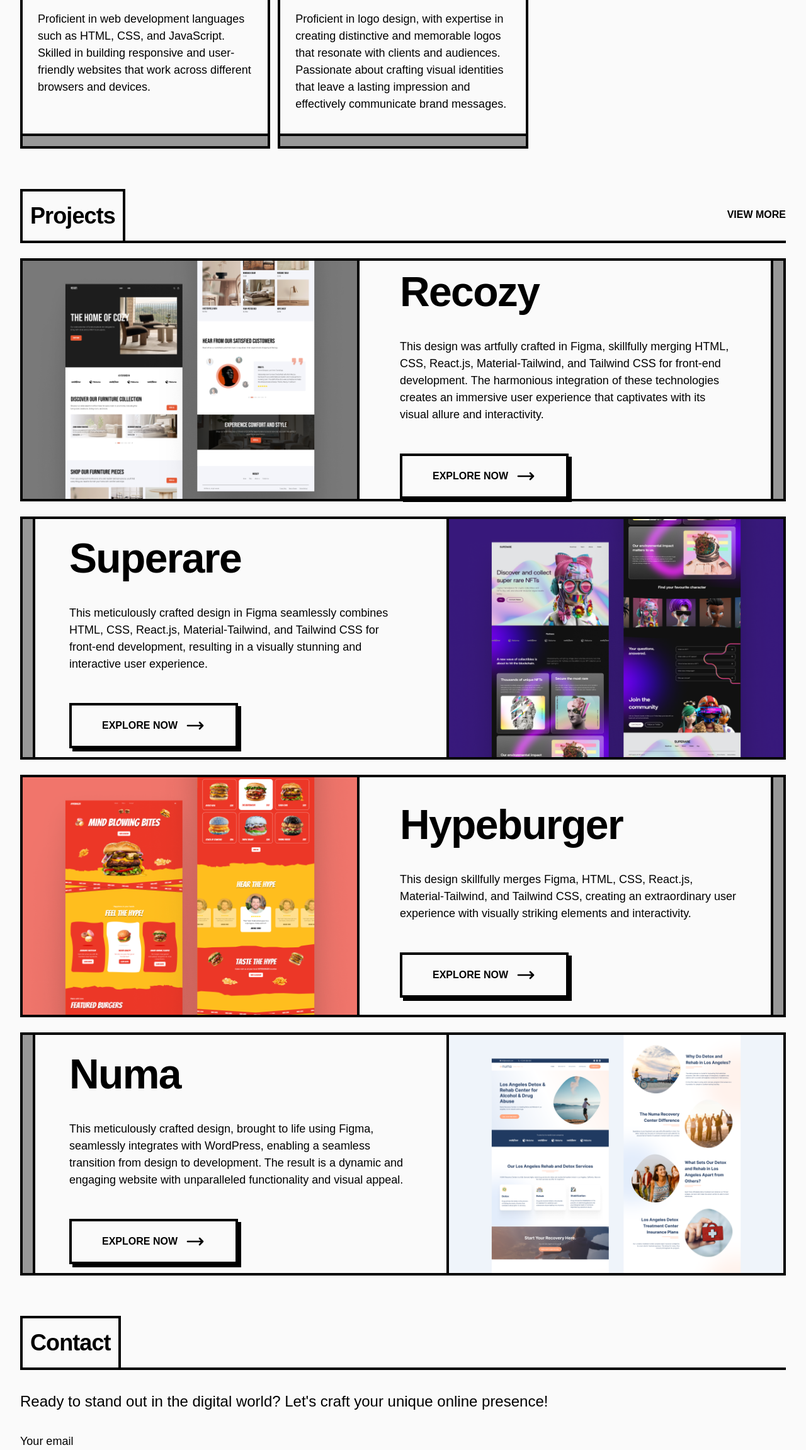
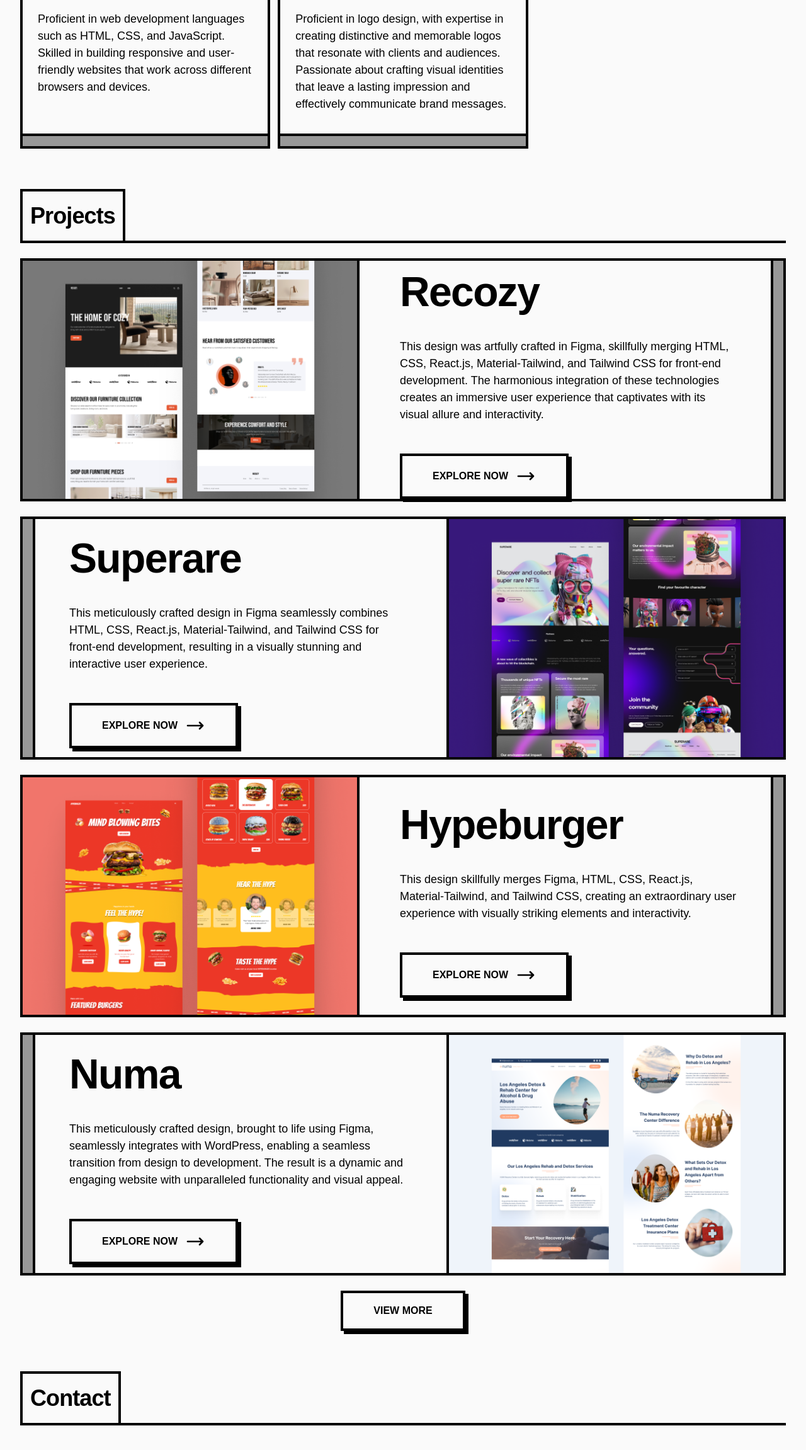
Before and after one commit to Drinooo/portfolio-retro, a React (Vite) app: page / in a window 1280 px wide. Shown: the part 2771-5073 px from the top of the page at 63% size. Built offline with nearby package versions, Linux system fonts and the light colour scheme; a web font is replaced by a local one.

Commit message:
View All button position

```diff
--- a/src/components/Common/ButtonComponent.jsx
+++ b/src/components/Common/ButtonComponent.jsx
@@ -28,11 +28,11 @@ export const ExploreButton = (props) => {
 };
 
 export const ViewMoreButton = (props) => {
-  const { variant = "text", children, className } = props;
+  const { variant = "outlined", children, className } = props;
   return (
     <Button
       variant={variant}
-      className="flex items-center rounded-none w-full md:w-auto p-0"
+      className="flex items-center rounded-none md:w-auto border-4 shadow-retro"
     >
       {children}
     </Button>
--- a/src/components/Sections/ProjectSection.jsx
+++ b/src/components/Sections/ProjectSection.jsx
@@ -11,9 +11,6 @@ const ProjectSection = () => {
           <h2 className="mb-0 sm:text-h6Mobile md:text-h6 tracking-tight font-semibold text-gray-900 dark:text-white border-t-4 border-r-4 border-l-4 w-fit p-2">
             Projects
           </h2>
-          <div className="flex justify-end">
-            <ViewMoreButton>View More</ViewMoreButton>
-          </div>
         </div>
         {PROJECTS.map((item) => [
           item.position === "left" ? (
@@ -82,6 +79,9 @@ const ProjectSection = () => {
             </div>
           ),
         ])}
+        <div className="flex justify-center">
+          <ViewMoreButton>View More</ViewMoreButton>
+        </div>
       </section>
     </Fragment>
   );
```
